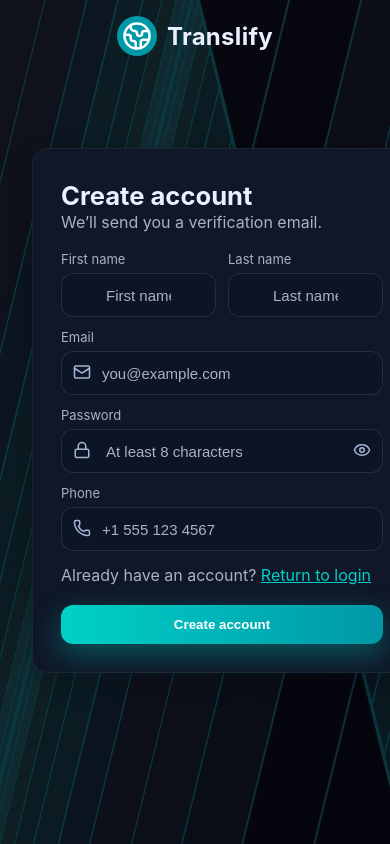
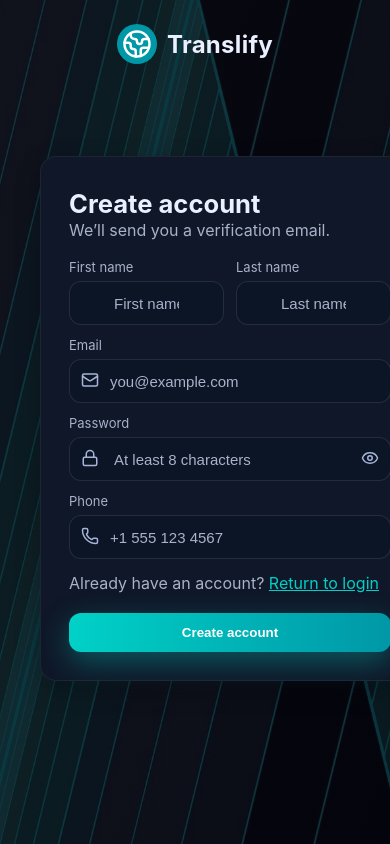
Before and after one commit to 8kJordan/translate-app, a React (Vite) app in the folder web/: page /register in a window 390 px wide. Shown: the top 844 px of the page. Built offline with nearby package versions, Linux system fonts and the light colour scheme; no server answers.

Commit message:
Mobile web update

```diff
--- a/web/src/styles.css
+++ b/web/src/styles.css
@@ -263,12 +263,27 @@ a:hover,
   color: var(--accent-2);
 }
 
-/* Mobile-specific tightening + centering */
-@media (max-width: 640px) {
-  .container { padding: 16px; }
+/* Fix header spacing and center hero on mobile */
+@media (max-width: 768px) {
   .header {
+    justify-content: center; /* centers the logo horizontally */
+  }
+
+  .hero {
+    display: flex;
+    flex-direction: column;
+    align-items: center;
     justify-content: center;
+    padding: 8vh 16px;
   }
-  .hero { padding: 8vh 16px; }      /* balanced padding on mobile */
-  .glass-card { margin-inline: auto; }
+
+  .glass-card {
+    margin: 0 auto;
+    max-width: 400px; /* keep consistent width */
+    width: 100%;
+  }
+
+  body {
+    overflow-x: hidden; /* prevent any slight horizontal scroll */
+  }
 }
```
